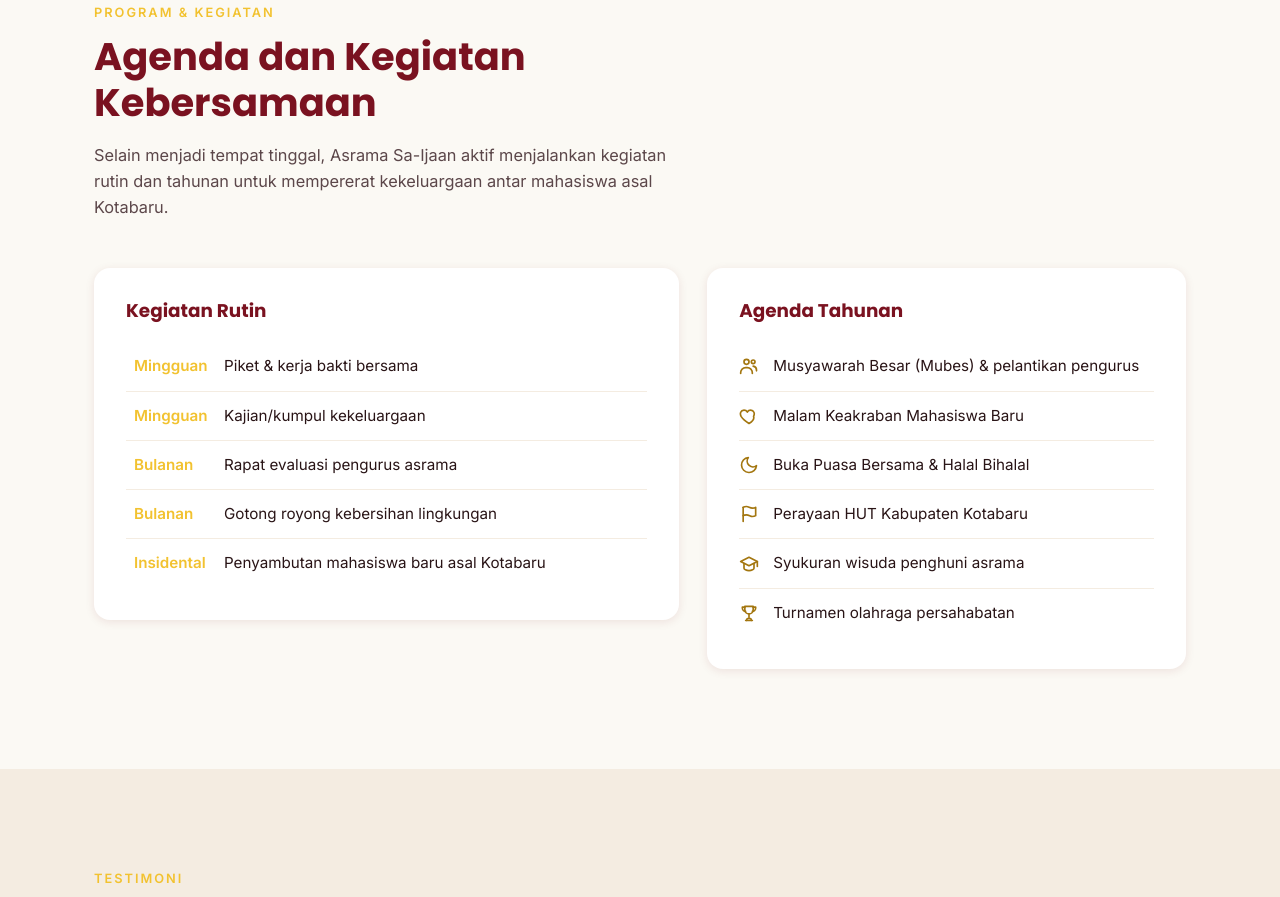
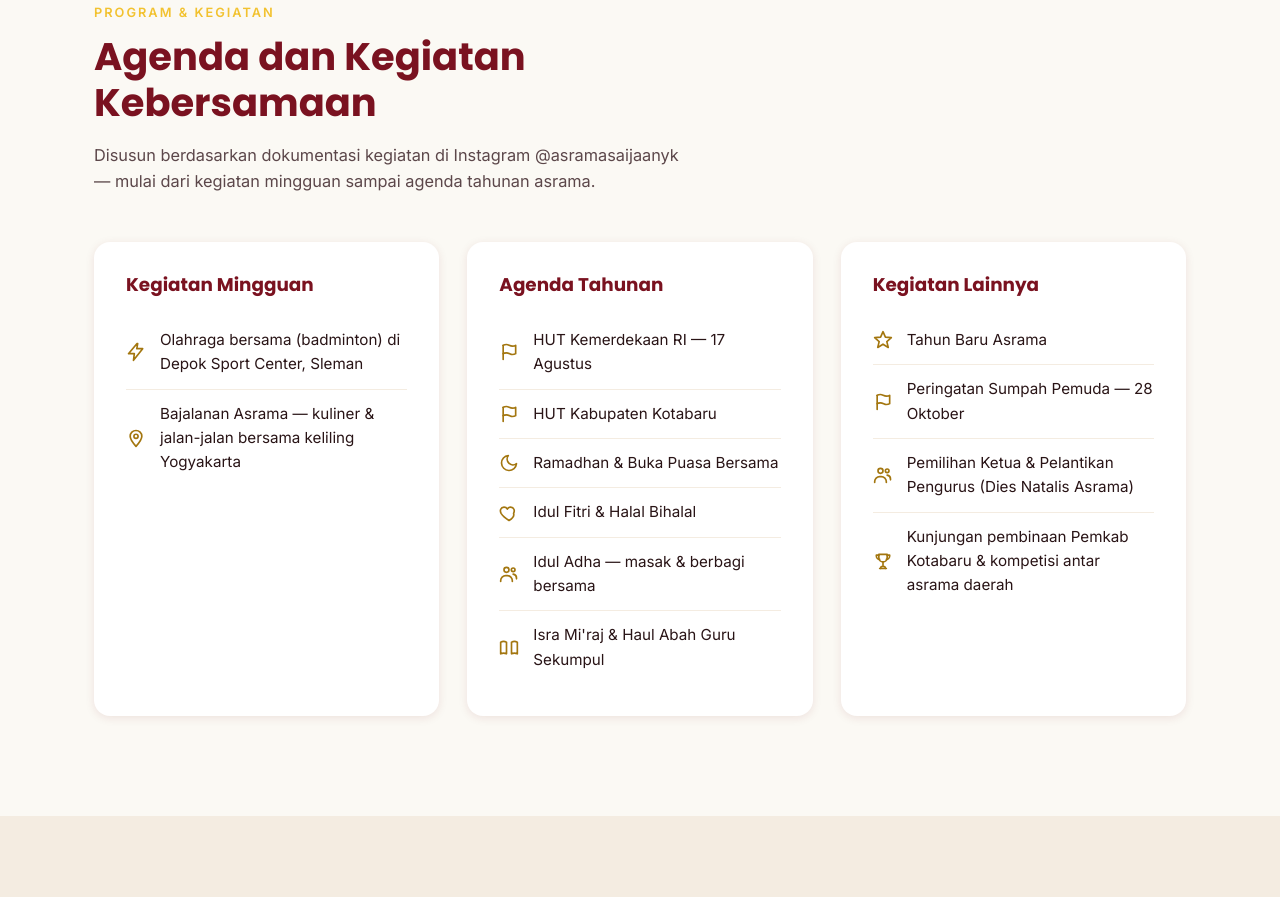
Before and after one commit to Emzyjeppp/asrama-sa-ijaan, a plain HTML site: page index.html in a window 1280 px wide. Shown: the part 2688-3585 px from the top of the page. Drawn offline with Linux system fonts and the light colour scheme.

Commit message:
Update program kegiatan dengan data asli dari Instagram
Ganti agenda kegiatan yang sebelumnya generik dengan kegiatan mingguan,
tahunan, dan lainnya yang terverifikasi dari postingan Instagram
@asramasaijaanyk, termasuk link sumber di section Program & Kegiatan.
Hapus CSS schedule-table yang sudah tidak terpakai.

```diff
--- a/css/style.css
+++ b/css/style.css
@@ -530,19 +530,6 @@ a:focus-visible, button:focus-visible, input:focus-visible, textarea:focus-visib
   margin-bottom: 20px;
 }
 
-.schedule-table { width: 100%; border-collapse: collapse; }
-.schedule-table td {
-  padding: 12px 8px;
-  border-bottom: 1px solid var(--color-bg-alt);
-  font-size: 0.95rem;
-}
-.schedule-table td:first-child {
-  font-weight: 700;
-  color: var(--color-accent);
-  width: 90px;
-}
-.schedule-table tr:last-child td { border-bottom: none; }
-
 .extra-list li {
   display: flex;
   align-items: center;
--- a/index.html
+++ b/index.html
@@ -181,31 +181,36 @@
   <div class="container">
     <p class="section-eyebrow">Program &amp; Kegiatan</p>
     <h2 class="section-title">Agenda dan Kegiatan Kebersamaan</h2>
-    <p class="section-lead">Selain menjadi tempat tinggal, Asrama Sa-Ijaan aktif menjalankan kegiatan rutin dan tahunan untuk mempererat kekeluargaan antar mahasiswa asal Kotabaru.</p>
+    <p class="section-lead">Disusun berdasarkan dokumentasi kegiatan di Instagram <a href="https://www.instagram.com/asramasaijaanyk/" target="_blank" rel="noopener">@asramasaijaanyk</a> — mulai dari kegiatan mingguan sampai agenda tahunan asrama.</p>
 
-    <div class="program-grid">
+    <div class="about-grid">
       <div class="schedule-card">
-        <h3>Kegiatan Rutin</h3>
-        <table class="schedule-table">
-          <tbody>
-            <tr><td>Mingguan</td><td>Piket &amp; kerja bakti bersama</td></tr>
-            <tr><td>Mingguan</td><td>Kajian/kumpul kekeluargaan</td></tr>
-            <tr><td>Bulanan</td><td>Rapat evaluasi pengurus asrama</td></tr>
-            <tr><td>Bulanan</td><td>Gotong royong kebersihan lingkungan</td></tr>
-            <tr><td>Insidental</td><td>Penyambutan mahasiswa baru asal Kotabaru</td></tr>
-          </tbody>
-        </table>
+        <h3>Kegiatan Mingguan</h3>
+        <ul class="extra-list">
+          <li><span class="extra-icon" aria-hidden="true"><svg viewBox="0 0 24 24" fill="none" stroke="currentColor" stroke-width="2" stroke-linecap="round" stroke-linejoin="round"><path d="M13 2 3 14h7l-1 8 11-14h-7l1-6Z"/></svg></span> Olahraga bersama (badminton) di Depok Sport Center, Sleman</li>
+          <li><span class="extra-icon" aria-hidden="true"><svg viewBox="0 0 24 24" fill="none" stroke="currentColor" stroke-width="2" stroke-linecap="round" stroke-linejoin="round"><path d="M12 22s7-7.58 7-12a7 7 0 1 0-14 0c0 4.42 7 12 7 12Z"/><circle cx="12" cy="10" r="2.5"/></svg></span> Bajalanan Asrama — kuliner &amp; jalan-jalan bersama keliling Yogyakarta</li>
+        </ul>
       </div>
 
       <div class="extracurricular-card">
         <h3>Agenda Tahunan</h3>
         <ul class="extra-list">
-          <li><span class="extra-icon" aria-hidden="true"><svg viewBox="0 0 24 24" fill="none" stroke="currentColor" stroke-width="2" stroke-linecap="round" stroke-linejoin="round"><circle cx="9" cy="7" r="3"/><path d="M2 21v-1a6 6 0 0 1 6-6h2a6 6 0 0 1 6 6v1"/><circle cx="17" cy="7" r="2.2"/><path d="M17 12.2c2.4.4 4 2.2 4 4.6v1"/></svg></span> Musyawarah Besar (Mubes) &amp; pelantikan pengurus</li>
-          <li><span class="extra-icon" aria-hidden="true"><svg viewBox="0 0 24 24" fill="none" stroke="currentColor" stroke-width="2" stroke-linecap="round" stroke-linejoin="round"><path d="M12 21s-7-4.35-9.5-8.5C.7 9 2 5 6 5c2 0 3.3 1.1 4 2.2C10.7 6.1 12 5 14 5c4 0 5.3 4 3.5 7.5C19 16.65 12 21 12 21Z"/></svg></span> Malam Keakraban Mahasiswa Baru</li>
-          <li><span class="extra-icon" aria-hidden="true"><svg viewBox="0 0 24 24" fill="none" stroke="currentColor" stroke-width="2" stroke-linecap="round" stroke-linejoin="round"><path d="M21 12.8A9 9 0 1 1 11.2 3a7 7 0 0 0 9.8 9.8Z"/></svg></span> Buka Puasa Bersama &amp; Halal Bihalal</li>
-          <li><span class="extra-icon" aria-hidden="true"><svg viewBox="0 0 24 24" fill="none" stroke="currentColor" stroke-width="2" stroke-linecap="round" stroke-linejoin="round"><path d="M5 21V4"/><path d="M5 4s1.5-1 4-1 4 2 7 2 4-1 4-1v10s-1.5 1-4 1-4-2-7-2-4 1-4 1"/></svg></span> Perayaan HUT Kabupaten Kotabaru</li>
-          <li><span class="extra-icon" aria-hidden="true"><svg viewBox="0 0 24 24" fill="none" stroke="currentColor" stroke-width="2" stroke-linecap="round" stroke-linejoin="round"><path d="M2 9 12 4l10 5-10 5Z"/><path d="M6 11.5V17c0 1.2 2.7 3 6 3s6-1.8 6-3v-5.5"/><path d="M22 9v6"/></svg></span> Syukuran wisuda penghuni asrama</li>
-          <li><span class="extra-icon" aria-hidden="true"><svg viewBox="0 0 24 24" fill="none" stroke="currentColor" stroke-width="2" stroke-linecap="round" stroke-linejoin="round"><path d="M7 4h10v4a5 5 0 0 1-10 0Z"/><path d="M7 5H4v1a4 4 0 0 0 4 4"/><path d="M17 5h3v1a4 4 0 0 1-4 4"/><path d="M12 13v4"/><path d="M8 21h8"/><path d="M9 21c0-1.5.7-2.5 3-2.5s3 1 3 2.5"/></svg></span> Turnamen olahraga persahabatan</li>
+          <li><span class="extra-icon" aria-hidden="true"><svg viewBox="0 0 24 24" fill="none" stroke="currentColor" stroke-width="2" stroke-linecap="round" stroke-linejoin="round"><path d="M5 21V4"/><path d="M5 4s1.5-1 4-1 4 2 7 2 4-1 4-1v10s-1.5 1-4 1-4-2-7-2-4 1-4 1"/></svg></span> HUT Kemerdekaan RI — 17 Agustus</li>
+          <li><span class="extra-icon" aria-hidden="true"><svg viewBox="0 0 24 24" fill="none" stroke="currentColor" stroke-width="2" stroke-linecap="round" stroke-linejoin="round"><path d="M5 21V4"/><path d="M5 4s1.5-1 4-1 4 2 7 2 4-1 4-1v10s-1.5 1-4 1-4-2-7-2-4 1-4 1"/></svg></span> HUT Kabupaten Kotabaru</li>
+          <li><span class="extra-icon" aria-hidden="true"><svg viewBox="0 0 24 24" fill="none" stroke="currentColor" stroke-width="2" stroke-linecap="round" stroke-linejoin="round"><path d="M21 12.8A9 9 0 1 1 11.2 3a7 7 0 0 0 9.8 9.8Z"/></svg></span> Ramadhan &amp; Buka Puasa Bersama</li>
+          <li><span class="extra-icon" aria-hidden="true"><svg viewBox="0 0 24 24" fill="none" stroke="currentColor" stroke-width="2" stroke-linecap="round" stroke-linejoin="round"><path d="M12 21s-7-4.35-9.5-8.5C.7 9 2 5 6 5c2 0 3.3 1.1 4 2.2C10.7 6.1 12 5 14 5c4 0 5.3 4 3.5 7.5C19 16.65 12 21 12 21Z"/></svg></span> Idul Fitri &amp; Halal Bihalal</li>
+          <li><span class="extra-icon" aria-hidden="true"><svg viewBox="0 0 24 24" fill="none" stroke="currentColor" stroke-width="2" stroke-linecap="round" stroke-linejoin="round"><circle cx="9" cy="7" r="3"/><path d="M2 21v-1a6 6 0 0 1 6-6h2a6 6 0 0 1 6 6v1"/><circle cx="17" cy="7" r="2.2"/><path d="M17 12.2c2.4.4 4 2.2 4 4.6v1"/></svg></span> Idul Adha — masak &amp; berbagi bersama</li>
+          <li><span class="extra-icon" aria-hidden="true"><svg viewBox="0 0 24 24" fill="none" stroke="currentColor" stroke-width="2" stroke-linecap="round" stroke-linejoin="round"><path d="M2 5c2-1 5-1 7 0v14c-2-1-5-1-7 0Z"/><path d="M22 5c-2-1-5-1-7 0v14c2-1 5-1 7 0Z"/></svg></span> Isra Mi'raj &amp; Haul Abah Guru Sekumpul</li>
+        </ul>
+      </div>
+
+      <div class="schedule-card">
+        <h3>Kegiatan Lainnya</h3>
+        <ul class="extra-list">
+          <li><span class="extra-icon" aria-hidden="true"><svg viewBox="0 0 24 24" fill="none" stroke="currentColor" stroke-width="2" stroke-linecap="round" stroke-linejoin="round"><path d="M12 2l2.9 6.6 7.1.6-5.4 4.7 1.7 7-6.3-3.9-6.3 3.9 1.7-7L2 9.2l7.1-.6Z"/></svg></span> Tahun Baru Asrama</li>
+          <li><span class="extra-icon" aria-hidden="true"><svg viewBox="0 0 24 24" fill="none" stroke="currentColor" stroke-width="2" stroke-linecap="round" stroke-linejoin="round"><path d="M5 21V4"/><path d="M5 4s1.5-1 4-1 4 2 7 2 4-1 4-1v10s-1.5 1-4 1-4-2-7-2-4 1-4 1"/></svg></span> Peringatan Sumpah Pemuda — 28 Oktober</li>
+          <li><span class="extra-icon" aria-hidden="true"><svg viewBox="0 0 24 24" fill="none" stroke="currentColor" stroke-width="2" stroke-linecap="round" stroke-linejoin="round"><circle cx="9" cy="7" r="3"/><path d="M2 21v-1a6 6 0 0 1 6-6h2a6 6 0 0 1 6 6v1"/><circle cx="17" cy="7" r="2.2"/><path d="M17 12.2c2.4.4 4 2.2 4 4.6v1"/></svg></span> Pemilihan Ketua &amp; Pelantikan Pengurus (Dies Natalis Asrama)</li>
+          <li><span class="extra-icon" aria-hidden="true"><svg viewBox="0 0 24 24" fill="none" stroke="currentColor" stroke-width="2" stroke-linecap="round" stroke-linejoin="round"><path d="M7 4h10v4a5 5 0 0 1-10 0Z"/><path d="M7 5H4v1a4 4 0 0 0 4 4"/><path d="M17 5h3v1a4 4 0 0 1-4 4"/><path d="M12 13v4"/><path d="M8 21h8"/><path d="M9 21c0-1.5.7-2.5 3-2.5s3 1 3 2.5"/></svg></span> Kunjungan pembinaan Pemkab Kotabaru &amp; kompetisi antar asrama daerah</li>
         </ul>
       </div>
     </div>
```
